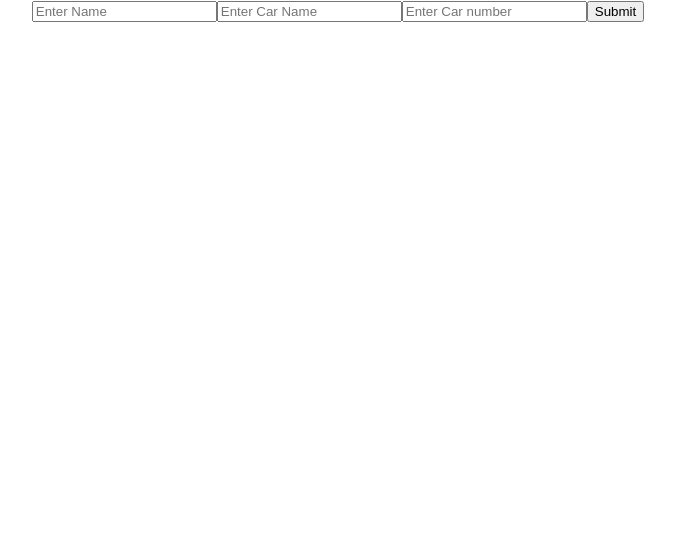
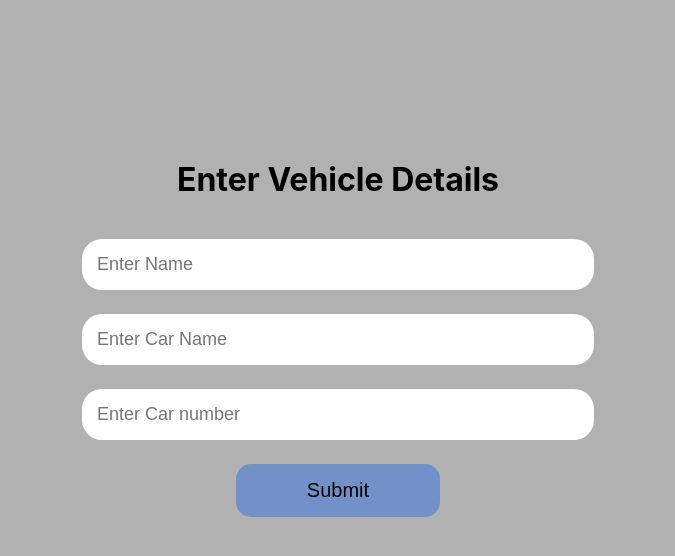
Before and after one commit to AshishSaini123/ParkingApp, a React (Create React App) app in the folder park/: page /details in a window 1280 px wide. Shown: the top 556 px of the page, without its empty margins (302-977 px from the left). Built offline with nearby package versions, Linux system fonts and the light colour scheme.

Commit message:
linked upto vehicle list

```diff
--- a/park/src/AlllRoutes/AllRoutes.tsx
+++ b/park/src/AlllRoutes/AllRoutes.tsx
@@ -3,6 +3,7 @@ import {BrowserRouter  as Router,Routes,Route} from "react-router-dom";
 import Checkout from "../components/Checkout";
 import UserForm from "../components/UserForm";
 import { VehicleDetails } from "../components/VehicleDetails";
+import VehicleList from "../components/VehicleList";
 
 const AllRoutes:React.FC=()=>{
     return (
@@ -10,6 +11,7 @@ const AllRoutes:React.FC=()=>{
             <Routes>
                 <Route path="/" element={<UserForm />}/>
                 <Route path="/details" element={<VehicleDetails />}/>
+                <Route path="/vehiclelist" element={<VehicleList/>}/>
                 <Route path="/checkOut" element={<Checkout/>}/>
                 <Route path="*" element={<div>Error 404 No Page found.....</div>} />
             </Routes>
--- a/park/src/components/UserForm.tsx
+++ b/park/src/components/UserForm.tsx
@@ -4,6 +4,7 @@ import React,{useState} from "react";
 import {useSelector} from "react-redux";
 import { InitialReducer } from "../@types/initialReducer";
 import {useNavigate} from "react-router-dom";
+import "../styles/inputForm.css"
 const UserForm:React.FC=()=>{
     const[spaces,setSpaces]=useState<string>("");
 
@@ -14,7 +15,7 @@ const UserForm:React.FC=()=>{
     const handleSubmit=(e:(React.FormEvent<HTMLFormElement>))=>{
         e.preventDefault();
         if(state.free.length<parseInt(spaces)){
-            alert("Parking is Full");
+            alert("Not Enough space is available");
         }
         else{
             nav("/details");
@@ -22,11 +23,14 @@ const UserForm:React.FC=()=>{
     }
 
     return (
-        <div>
-            <form onSubmit={(e)=>handleSubmit(e)}>
-                <input type="text" onChange={(e)=>setSpaces(e.target.value)} placeholder="Enter spaces"/>
-                <button type="submit">Submit</button>
-            </form>
+        <div className="input_container">
+            <div >
+                <h1>Enter Number of Spaces</h1>
+                <form className="input_box" onSubmit={(e)=>handleSubmit(e)}>
+                    <input type="text" onChange={(e)=>setSpaces(e.target.value)} placeholder="Enter spaces"/>
+                    <button className="submit_btn" type="submit">Submit</button>
+                </form>
+            </div>
         </div>
     )
 }
--- a/park/src/components/VehicleDetails.tsx
+++ b/park/src/components/VehicleDetails.tsx
@@ -1,11 +1,14 @@
-import React ,{useState}from "react";
+import React ,{useEffect, useState}from "react";
 import { User } from "../@types/User";
 import { useSelector,useDispatch } from "react-redux";
 import { InitialReducer } from "../@types/initialReducer";
 import { AddAction } from "./action";
+import{useNavigate} from "react-router-dom";
+import "../styles/VehicleDetails.css"
 const VehicleDetails:React.FC=()=>{
 
     const dispatch=useDispatch();
+    const nav=useNavigate();
     const [details,setDetails]=useState<User>({name:'',car_name:'',car_number:'',space_number:0});
     const handleChange=(e:React.ChangeEvent<HTMLInputElement>)=>{
         const {name,value}=e.target;
@@ -16,25 +19,30 @@ const VehicleDetails:React.FC=()=>{
         return state;
     })
 
+
     const handleSubmit=(e:React.FormEvent<HTMLFormElement>)=>{
         e.preventDefault();
-        console.log(details);
 
         if(val.free.length===0){
             alert("Parkiing is Full");
         }
         else{
-        let index=Math.floor(Math.random()*(val.free.length))-0;
-        console.log(val.free[index]);
-        setDetails({...details,space_number:val.free[index]});
+
+        console.log("free is now change",val.free);
+        let index=Math.floor(Math.random()*(val.free.length));
+        console.log("val.free[index] is " ,val.free[index])
+        details.space_number=val.free[index];
+        setDetails(details);
+        console.log("details after space is",details);
         AddAction(details,dispatch)();
-        console.log(val);
+        nav("/vehiclelist")
         }
     }
 
 
     return (
-        <div>
+        <div className="details_page">
+            <h1>Enter Vehicle Details</h1>
             <form onSubmit={(e)=>handleSubmit(e)}>
                 <input type="text" name="name" onChange={(e)=>handleChange(e)} placeholder="Enter Name" />
                 <input type="text" name="car_name" onChange={(e)=>handleChange(e)} placeholder="Enter Car Name" />
--- /dev/null
+++ b/park/src/components/VehicleList.tsx
@@ -0,0 +1,38 @@
+
+
+
+import React from "react";
+import{useSelector} from "react-redux"
+import { useState } from "react";
+import { InitialReducer } from "../@types/initialReducer";
+
+const VehicleList:React.FC=()=>{
+    const [list,setList]=useState<InitialReducer|null>(null)
+    const data:InitialReducer=useSelector<InitialReducer,InitialReducer>((state:InitialReducer)=>{
+        return state;
+    })
+    console.log(data);
+    return (
+        <div>
+            <h3>{`The previous car is assigned at space number ${data.alloted[data.alloted.length-1].space_number}`}</h3>
+            <h3> All Vehicle Details</h3>
+
+            <div>
+                <table>
+                {data.alloted.map(ele=>{
+                    return (
+                        <tr>
+                            <td>{ele.space_number   }</td>
+                            <td>{ele.name}</td>
+                            <td>{ele.car_name}</td>
+                            <td>{ele.car_number}</td>
+                        </tr>
+                    )
+                })}
+                </table>
+            </div>
+        </div>
+    )
+}
+
+export default VehicleList;
--- a/park/src/components/reducer.tsx
+++ b/park/src/components/reducer.tsx
@@ -3,18 +3,19 @@ import { InitialReducer } from "../@types/initialReducer";
 
 const initial:InitialReducer={
     alloted:[{name:'Ashu',car_name:'Swift',car_number:'1265',space_number:1}],
-    free:[2,3,4,5,6,7,8,9,10]
+    free:[0,2,3,4,5,6,7,8,9,10]
 }
 
 const MyReducer=(state=initial,action:Action)=>{
 
     switch(action.type){
         case "Add":{
-            console.log("inside add reducer");
+            console.log("action.payload is",action.payload);
             const alloted=[...state.alloted,action.payload];
             const free=state.free.filter((el)=>{
                 return el!==action.payload.space_number
             })
+            console.log("free after doing adding thing",free);
             return{...state,alloted,free};
         }
         case "Delete":{
--- /dev/null
+++ b/park/src/styles/VehicleDetails.css
@@ -0,0 +1,49 @@
+
+*{
+    margin: 0;
+    padding: 0;
+    box-sizing: border-box;
+}
+.details_page{
+    width: 100vw;
+    height: 100vh;
+    background-color:rgba(0, 0, 0, 0.307);
+}
+.details_page>h1{
+    padding-top: 20vh;
+}
+.details_page >form{
+    width: 40%;
+
+    margin: auto;
+    display: flex;
+    flex-direction: column;
+    align-items: center;
+    gap: 3vh;
+    padding-top: 5vh;
+}
+.details_page>form>input{
+    width: 100%;
+    flex-shrink: 0;
+    padding: 15px;
+    border: none;
+    outline:none;
+    border-radius: 20px;
+    font-size: 18px;
+}
+.details_page>form>button{
+    width: 40%;
+    padding: 15px;
+    border-radius: 15px;
+    border:none;
+    background-color: rgba(77, 126, 217, 0.612);
+    font-size: 20px;
+    transition: ease-in-out;
+    cursor: pointer;
+}
+.details_page>form>button:hover{
+    background-color:  rgba(42, 105, 221, 0.612);
+}
+.details_page>form>button:active{
+    transform:scale(0.6)
+}
--- a/park/src/styles/inputForm.css
+++ b/park/src/styles/inputForm.css
@@ -13,6 +13,9 @@
 .input_box{
     width: 50%;
     margin: auto;
+}
+.input_container>div>h1{
+    padding-top: 20vh;
 }
 .input_box >input{
     width: 100%;
```
